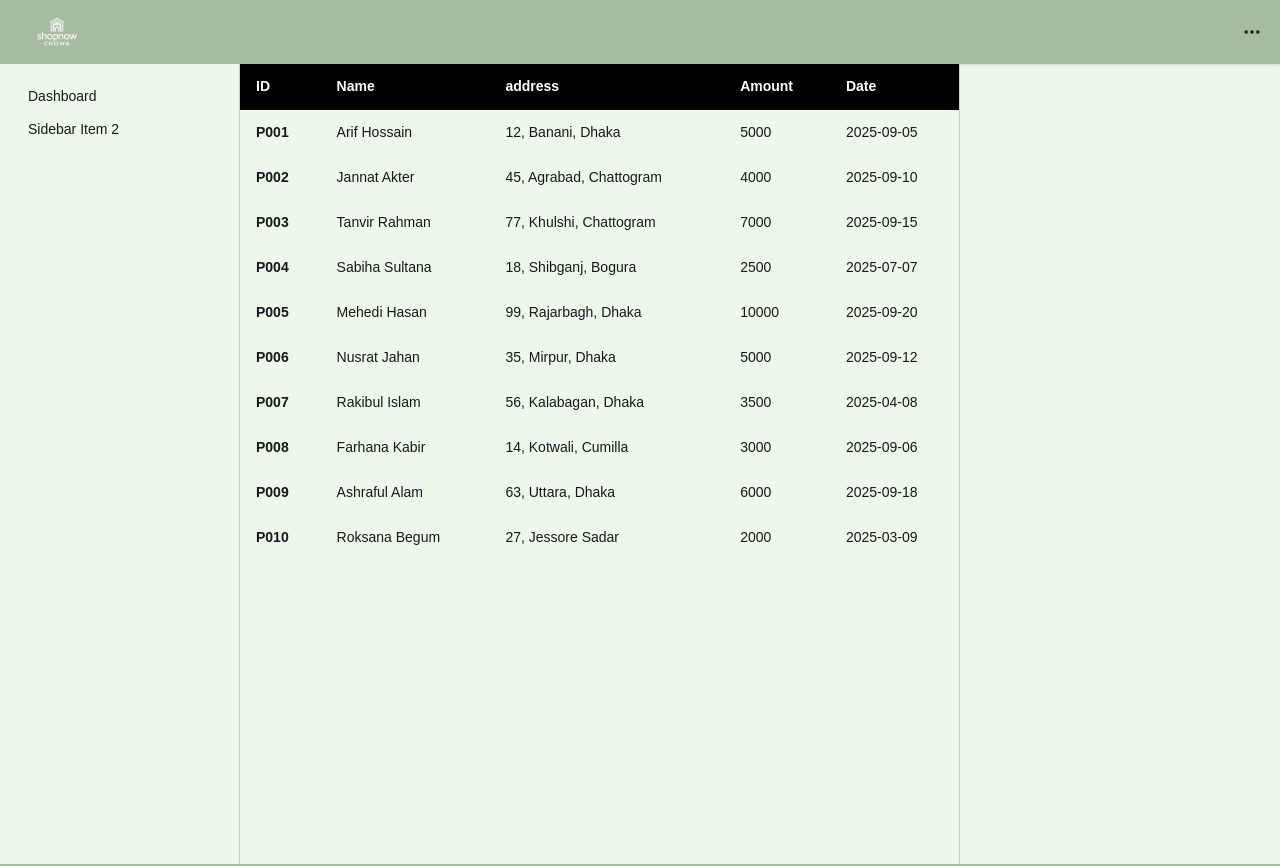
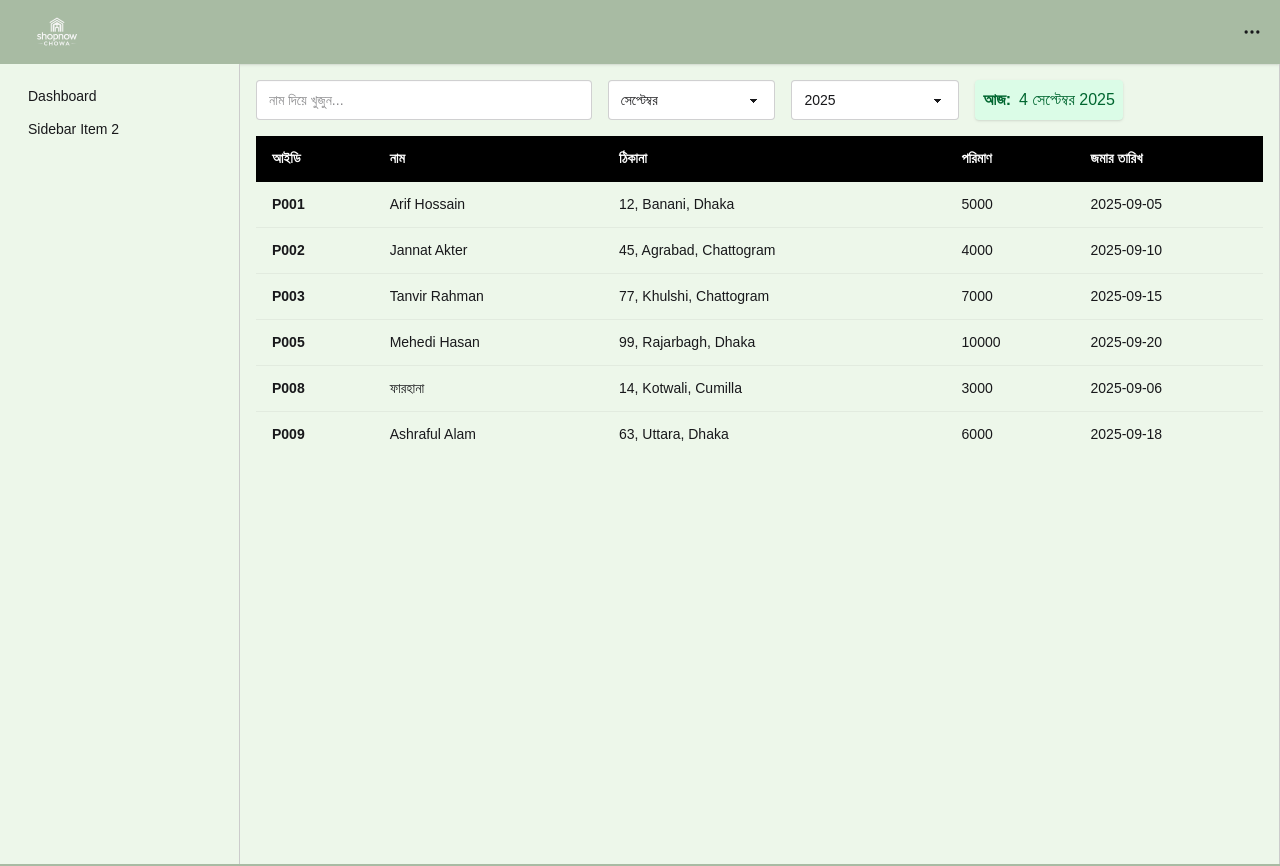
Before and after one commit to miazi2003/shopnow-chowa-somiti, a React (Vite) app: page /dashboardLayout/dashboard in a window 1280 px wide. Shown: the top 866 px of the page. Built offline with nearby package versions, Linux system fonts and the light colour scheme; a web font is replaced by a local one.

Commit message:
search and filtering added

```diff
--- a/public/members.json
+++ b/public/members.json
@@ -44,7 +44,7 @@
     "name": "Nusrat Jahan",
     "address": "35, Mirpur, Dhaka",
     "totalSaved": 70000,
-    "monthlySavingDate": "2025-09-12",
+    "monthlySavingDate": "2024-09-12",
     "monthlyAmount": 5000
   },
   {
@@ -57,7 +57,7 @@
   },
   {
     "id": "P008",
-    "name": "Farhana Kabir",
+    "name": "ফারহানা",
     "address": "14, Kotwali, Cumilla",
     "totalSaved": 48000,
     "monthlySavingDate": "2025-09-06",
@@ -76,7 +76,15 @@
     "name": "Roksana Begum",
     "address": "27, Jessore Sadar",
     "totalSaved": 35000,
-    "monthlySavingDate": "2025-03-09",
+    "monthlySavingDate": "2018-03-09",
+    "monthlyAmount": 2000
+  },
+  {
+    "id": "P010",
+    "name": "Roksana Begum",
+    "address": "27, Jessore Sadar",
+    "totalSaved": 35000,
+    "monthlySavingDate": "2017-04-10",
     "monthlyAmount": 2000
   }
 ]
--- a/src/pages/dashboard/Dashboard.jsx
+++ b/src/pages/dashboard/Dashboard.jsx
@@ -1,112 +1,191 @@
-import logo from "../../assets/logo.png"
-import menu from "../../assets/menus.png"
-import memberData from "../../../public/members.json"
-import { useEffect, useState } from "react";
-const Dashboard = () => {
-const [searchData , setSearchData] = useState("")
-const [filteredSearchData  , setFilteredSearchData ] = useState(memberData)
-
-useEffect(()=>{
-const searched = searchData.trim().toLowerCase();
-
-if(!searched){
-  setFilteredSearchData(memberData)
-}
-else{
-const result = memberData.filter((data)=>( data.name || '').toLowerCase().includes(searched) )
+import React, { useEffect, useState } from "react";
+import logo from "../../assets/logo.png";
+import menu from "../../assets/menus.png";
+import memberData from "../../../public/members.json";
 
 
-setFilteredSearchData(result)
+const monthNames = [
+  "জানুয়ারী", "ফেব্রুয়ারী", "মার্চ", "এপ্রিল", "মে", "জুন",
+  "জুলাই", "আগস্ট","সেপ্টেম্বর", "আক্টোবর", "নভেম্বর", "ডিসেম্বর"
+];
+
+const Dashboard = () => {
+  const currentDate = new Date();
+  const currentMonth = currentDate.getMonth();
+  const currentYear = currentDate.getFullYear();
+
+  const [searchData, setSearchData] = useState("");
+  const [selectedMonth, setSelectedMonth] = useState(currentMonth);
+  const [selectedYear, setSelectedYear] = useState(currentYear);
+  const [filteredData, setFilteredData] = useState([]);
+
+
+  const uniqueYears = [
+    ...new Set(memberData.map((d) => new Date(d.monthlySavingDate).getFullYear()))
+  ];
+
+  useEffect(() => {
+    let result = memberData;
+    const searchLower = searchData.trim().toLowerCase();
+
+
+    const isNameSearch = memberData.some((d) =>
+      d.name.toLowerCase().includes(searchLower)
+    );
+
+    if (searchLower !== "" && isNameSearch) {
+
+      result = result.filter((d) =>
+        d.name.toLowerCase().includes(searchLower)
+      );
+    } else {
+
+      result = result.filter((d) => {
+        const date = new Date(d.monthlySavingDate);
+        return date.getMonth() === selectedMonth && date.getFullYear() === selectedYear;
+      });
+
+
+      if (searchLower !== "") {
+        result = result.filter((data) => {
+          const monthMatch = monthNames[new Date(data.monthlySavingDate).getMonth()]
+            .toLowerCase()
+            .includes(searchLower);
+          return monthMatch;
+        });
+      }
     }
 
+    setFilteredData(result);
+  }, [selectedMonth, selectedYear, searchData]);
 
-
-},[searchData ])
-
-console.log(filteredSearchData)
   return (
     <>
 
       <div className="navbar bg-[#A8BBA3] shadow-sm flex">
         <div className="flex-1 flex gap-4 items-center md:hidden">
-
-      <label htmlFor="my-drawer-2"  className=" drawer-button lg:hidden ">
-      <img src={menu} className="w-6 h-6" alt="" />
+          <label htmlFor="my-drawer-2" className="drawer-button lg:hidden">
+            <img src={menu} className="w-6 h-6" alt="menu" />
           </label>
-
         </div>
 
         <div className="flex-1">
           <a href="/" className="btn btn-ghost text-xl">
-
-        <img src={logo} className="w-16 h-16" alt="" />
+            <img src={logo} className="w-16 h-16" alt="logo" />
           </a>
         </div>
 
-
         <div className="flex-1 flex justify-end">
           <button className="btn btn-square btn-ghost">
-      <svg xmlns="http://www.w3.org/2000/svg" fill="none" viewBox="0 0 24 24" className="inline-block h-5 w-5 stroke-current"> <path strokeLinecap="round" strokeLinejoin="round" strokeWidth="2" d="M5 12h.01M12 12h.01M19 12h.01M6 12a1 1 0 11-2 0 1 1 0 012 0zm7 0a1 1 0 11-2 0 1 1 0 012 0zm7 0a1 1 0 11-2 0 1 1 0 012 0z"></path> </svg>
+            <svg
+              xmlns="http://www.w3.org/2000/svg"
+              fill="none"
+              viewBox="0 0 24 24"
+              className="inline-block h-5 w-5 stroke-current"
+            >
+              <path
+                strokeLinecap="round"
+                strokeLinejoin="round"
+                strokeWidth="2"
+                d="M5 12h.01M12 12h.01M19 12h.01M6 12a1 1 0 11-2 0 1 1 0 012 0zm7 0a1 1 0 11-2 0 1 1 0 012 0zm7 0a1 1 0 11-2 0 1 1 0 012 0z"
+              />
+            </svg>
           </button>
+        </div>
+      </div>
+
+      <div className="w-full main flex flex-col lg:flex-row min-h-screen">
+        <div className="drawer lg:drawer-open w-full border-r-1 border-[#ccc]">
+          <input id="my-drawer-2" type="checkbox" className="drawer-toggle" />
+          <div className="drawer-content flex flex-col">
+            <div className="overflow-x-auto p-4">
+
+              <div className="flex flex-col md:flex-row gap-4 mb-4 items-center">
+                <input
+                  type="text"
+                  placeholder="নাম দিয়ে খুজুন..."
+                  value={searchData}
+                  onChange={(e) => setSearchData(e.target.value)}
+                  className="input input-bordered w-full md:w-1/3"
+                />
+
+                <select
+                  className="select select-bordered w-full md:w-1/6"
+                  value={selectedMonth}
+                  onChange={(e) => setSelectedMonth(parseInt(e.target.value))}
+                >
+                  {monthNames.map((name, idx) => (
+                    <option key={idx} value={idx}>
+                      {name}
+                    </option>
+                  ))}
+                </select>
+
+                <select
+                  className="select select-bordered w-full md:w-1/6"
+                  value={selectedYear}
+                  onChange={(e) => setSelectedYear(parseInt(e.target.value))}
+                >
+                  {uniqueYears.map((year, idx) => (
+                    <option key={idx} value={year}>
+                      {year}
+                    </option>
+                  ))}
+                </select>
+
+
+                <div className="p-2 bg-green-100 text-green-800 rounded shadow flex flex-col md:flex-row gap-2">
+                  <span className="font-semibold">আজ:</span> {currentDate.getDate()} {monthNames[currentMonth]} {currentYear}
+                </div>
               </div>
 
 
-
-</div>
-<div className="w-full main flex flex-col lg:flex-row">
-
-        <div className="drawer lg:drawer-open lg:w-3/4 w-auto border-r-1 border-[#ccc]">
-  <input id="my-drawer-2" type="checkbox" className="drawer-toggle" />
-  <div className="drawer-content flex flex-col ">
-    {/* Page content here */}
-         <div className="overflow-x-auto">
-              <table className="table">
-    {/* head */}
+              <table className="table w-full">
                 <thead className="bg-black text-white">
                   <tr>
-        <th>ID</th>
-        <th>Name</th>
-        <th>address</th>
-        <th>Amount</th>
-        <th>Date</th>
+                    <th>আইডি</th>
+                    <th>নাম</th>
+                    <th>ঠিকানা</th>
+                    <th>পরিমাণ</th>
+                    <th>জমার তারিখ</th>
                   </tr>
                 </thead>
-{filteredSearchData.map((data)=>
                 <tbody>
-      {/* row 1 */}
-      <tr>
+                  {filteredData.length > 0 ? (
+                    filteredData.map((data) => (
+                      <tr key={data.id}>
                         <th>{data.id}</th>
                         <td>{data.name}</td>
                         <td>{data.address}</td>
                         <td>{data.monthlyAmount}</td>
                         <td>{data.monthlySavingDate}</td>
                       </tr>
+                    ))
+                  ) : (
+                    <tr>
+                      <td colSpan={5} className="text-center py-6">
+                        No records found.
+                      </td>
+                    </tr>
+                  )}
                 </tbody>
-)}
               </table>
             </div>
           </div>
-
-  <div className="drawer-side ">
+          <div className="drawer-side">
             <label htmlFor="my-drawer-2" aria-label="close sidebar" className="drawer-overlay"></label>
-    <ul className="menu bg-[#edf7ea]  text-base-content min-h-full w-60 p-4  border-r-1 border-[#ccc] ">
-      {/* Sidebar content here */}
-      <li><a href="/dashboardLayout/dashboard">Dashboard</a></li>
-      <li><a>Sidebar Item 2</a></li>
+            <ul className="menu bg-[#edf7ea] text-base-content min-h-full w-60 p-4 border-r-1 border-[#ccc]">
+              <li>
+                <a href="/dashboardLayout/dashboard">Dashboard</a>
+              </li>
+              <li>
+                <a>Sidebar Item 2</a>
+              </li>
             </ul>
           </div>
         </div>
-
-
-<div className="search-bar">
-<input type="text" onChange={(e)=>{setSearchData(e.target.value)}}/>
-
       </div>
-</div>
-
-
     </>
-
   );
 };
 
```
Lines whose indentation alone changed are shown as unchanged.
